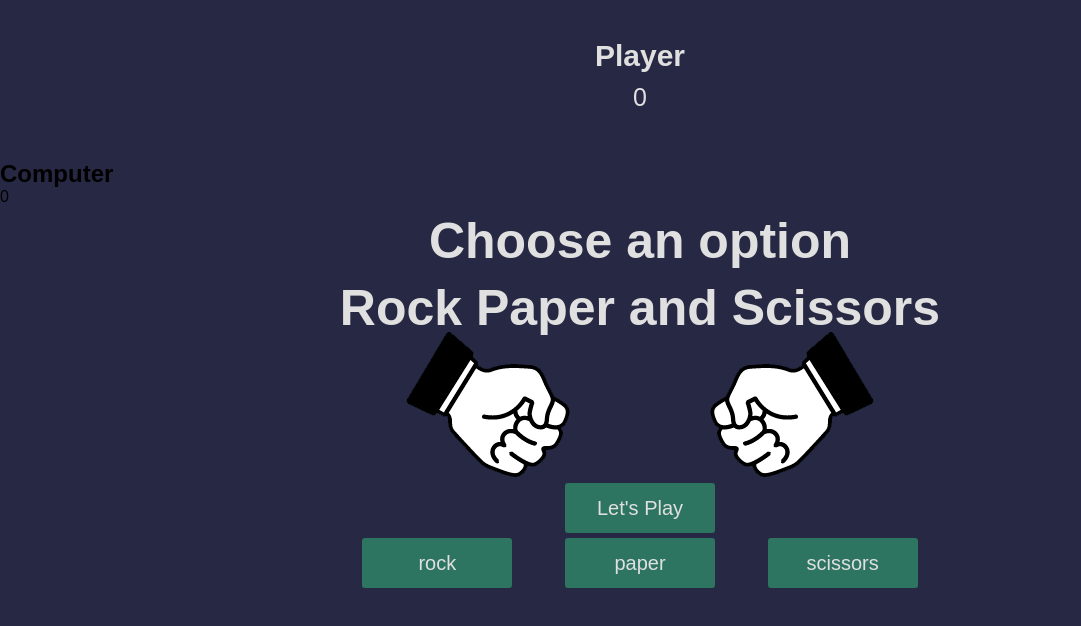
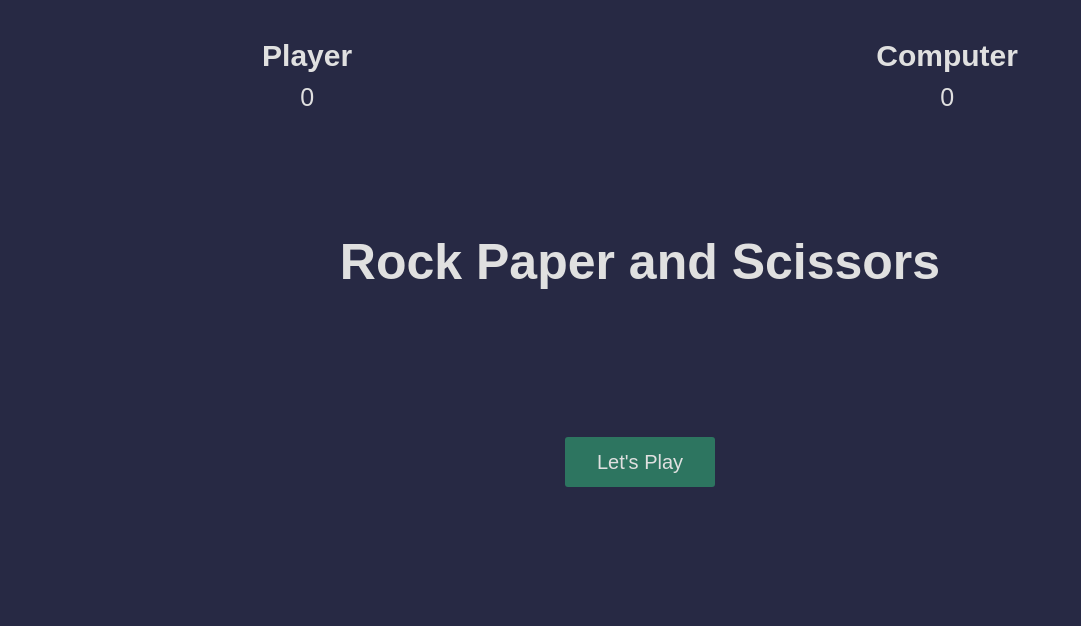
Before and after one commit to Etang131/Rock-Paper-Scissors, a plain HTML site: page index.html in a window 1280 px wide. Shown: the whole page, without its empty margins (0-1081 px from the left). Drawn offline with Linux system fonts and the light colour scheme.

Commit message:
fixed a error

```diff
--- a/index.html
+++ b/index.html
@@ -4,8 +4,8 @@
     <meta charset="UTF-8" />
     <meta name="viewport" content="width=device-width, initial-scale=1.0" />
     <meta http-equiv="X-UA-Compatible" content="ie=edge" />
-    <link rel="stylesheet" href="main.css" />
-    <title>Rock Paper and scissors</title>
+    <link rel="stylesheet" href="./main.css" />
+    <title>Rock paper and scissors</title>
   </head>
   <body>
     <section class="game">
@@ -14,10 +14,10 @@
           <h2>Player</h2>
           <p>0</p>
         </div>
-      </div>
-      <div class="computer-score">
-        <h2>Computer</h2>
-        <p>0</p>
+        <div class="computer-score">
+          <h2>Computer</h2>
+          <p>0</p>
+        </div>
       </div>
 
       <div class="intro">
@@ -25,19 +25,11 @@
         <button>Let's Play</button>
       </div>
 
-      <div class="match">
+      <div class="match fadeOut">
         <h2 class="winner">Choose an option</h2>
         <div class="hands">
-          <img
-            class="player-hand"
-            src="./images/rock.png"
-            alt="player hand rock"
-          />
-          <img
-            class="computer-hand"
-            src="images/rock.png"
-            alt="computer hand rock"
-          />
+          <img class="player-hand" src="images/rock.png" alt="" />
+          <img class="computer-hand" src="images/rock.png" alt="" />
         </div>
         <div class="options">
           <button class="rock">rock</button>
@@ -46,6 +38,7 @@
         </div>
       </div>
     </section>
+
     <script src="index.js"></script>
   </body>
 </html>
```
